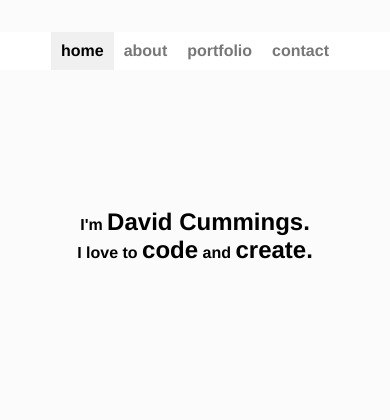
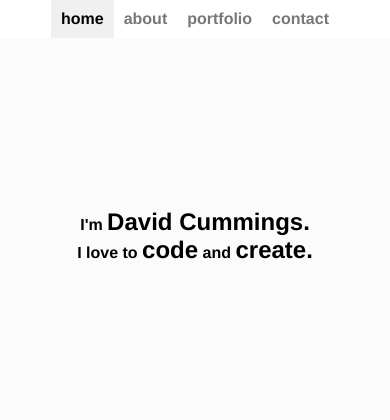
Before and after one commit to agargara/agargara-portfolio, a PHP site: page / in a window 390 px wide. Shown: the top 420 px of the page. Run offline with PHP 8.4, Linux system fonts and the light colour scheme; data that the repository does not hold is empty; some libraries are stand-ins or nearby versions.

Commit message:
Moved nav to top for mobile

```diff
--- a/agargara.css
+++ b/agargara.css
@@ -229,6 +229,9 @@ form .submit {
 }
 
 @media only screen and (max-width: 600px) {
+	nav{
+	margin: 0 0 0 0;
+	}
 	nav li a{ font-size: 1.3em; padding: 12px 16px}
 	h1 { font-size: 1.5em; }
 	div.inner{ padding: 100px 0 0 0; }
--- a/index.php
+++ b/index.php
@@ -154,7 +154,7 @@ if ( $_POST ) {
 					<ul id="contactInfo">
 						<li>David Cummings</li>
 						<li>Wakayama, Japan</li>
-						<li>090 (6756) 6845</li>
+						<li>+81 090 (6756) 6845</li>
 						<li><span id="email">
 							david@<span>rem@veme.</span>TheDavidCummings.com
 						</span></li>
```
